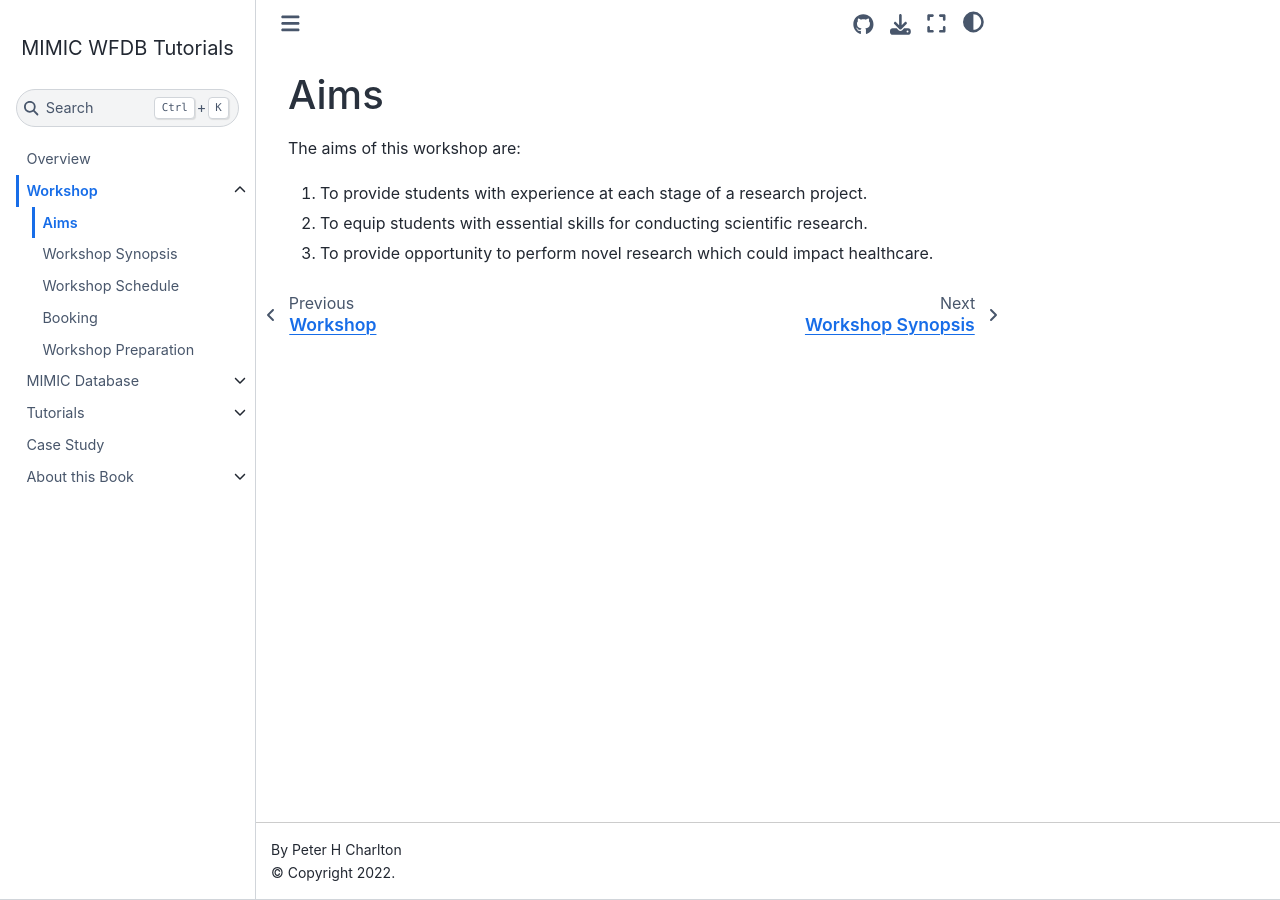
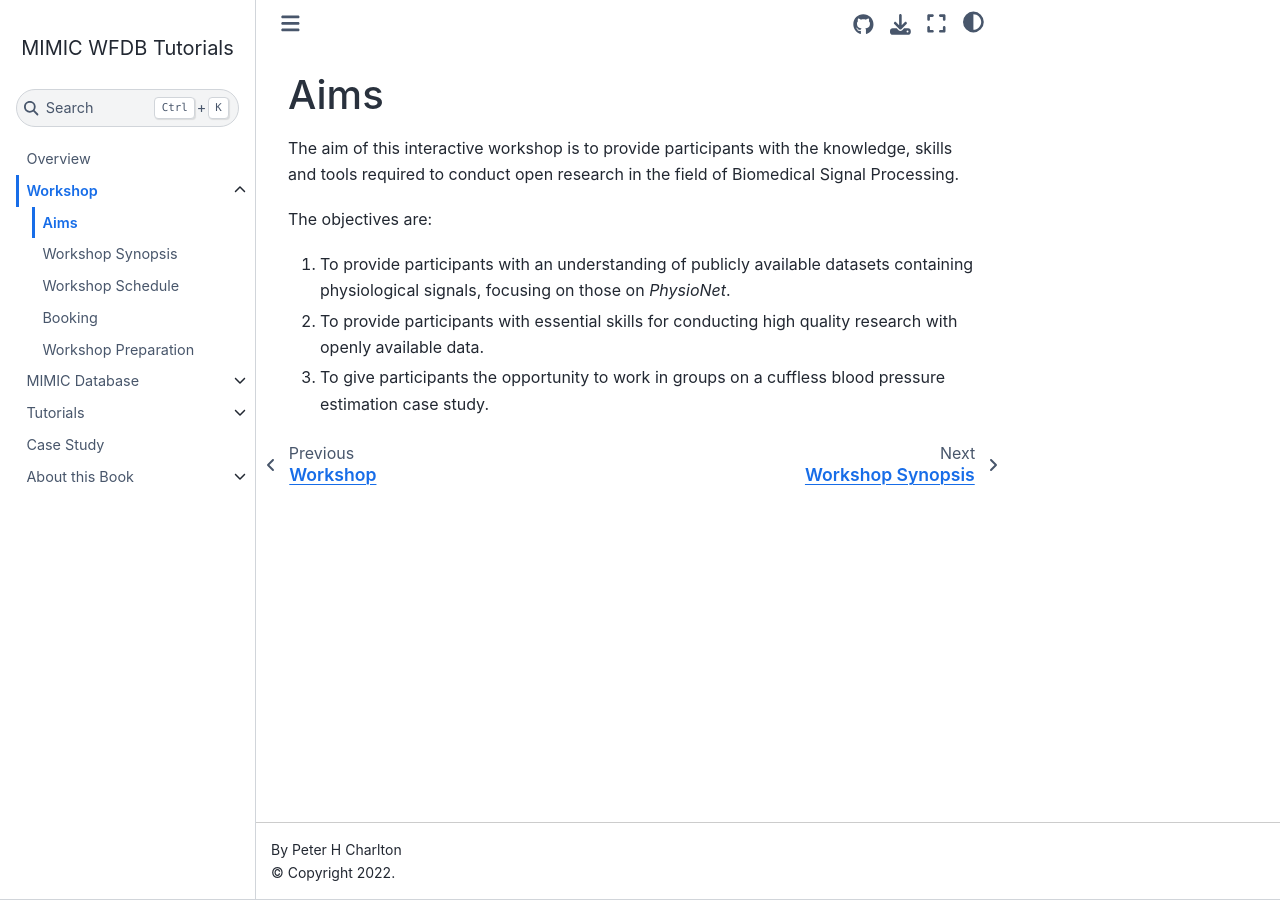
Before and after one commit to wfdb/mimic_wfdb_tutorials, a Jupyter Book: the page built from workshop-aims.md, in a window 1280 px wide. Built offline with Jupyter Book 1.0.4 settings and Sphinx 7.4.7 and the Sphinx Book theme 1.1.4, drawn with Linux system fonts in a browser that asks for light colours.

Commit message:
brief edit

```diff
--- a/workshop-aims.md
+++ b/workshop-aims.md
@@ -1,6 +1,8 @@
 # Aims
 
-The aims of this workshop are:
-1. To provide students with experience at each stage of a research project.
-2. To equip students with essential skills for conducting scientific research.
-3. To provide opportunity to perform novel research which could impact healthcare.
+The aim of this interactive workshop is to provide participants with the knowledge, skills and tools required to conduct open research in the field of Biomedical Signal Processing.
+
+The objectives are:
+1. To provide participants with an understanding of publicly available datasets containing physiological signals, focusing on those on _PhysioNet_.
+2. To provide participants with essential skills for conducting high quality research with openly available data.
+3. To give participants the opportunity to work in groups on a cuffless blood pressure estimation case study.
```
Also changed, not shown: intro.md (+5 -5 lines), workshop.md (+4 -0 lines), 9 other files.
